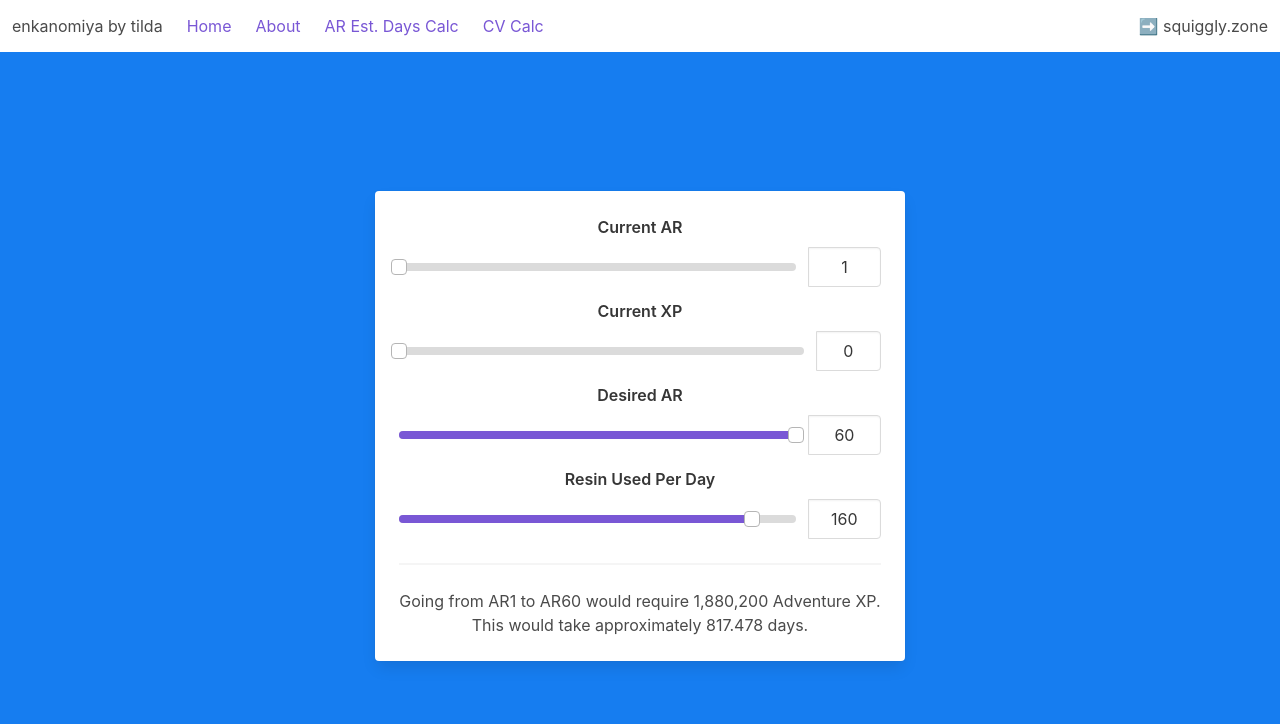
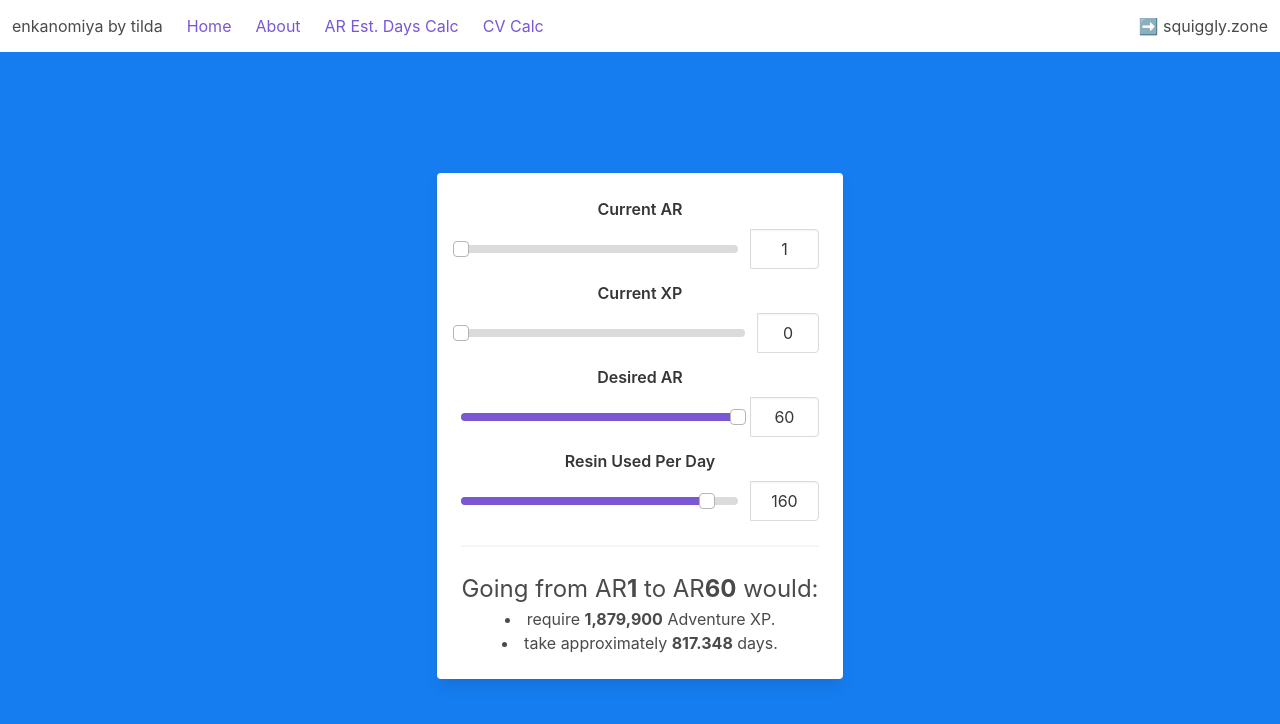
Before and after one commit to tilda/enkanomiya, a Vue app: page /ar in a window 1280 px wide. Shown: the top 724 px of the page. Built offline with nearby package versions, Linux system fonts and the light colour scheme.

Commit message:
rewrite AR calc text to some extent

```diff
--- a/src/components/TotalARDays.vue
+++ b/src/components/TotalARDays.vue
@@ -1,9 +1,25 @@
 <template>
     <div>
-        Going from AR{{ currentAR }} to AR{{ goalAR }} would require {{ getTotalXP }} Adventure XP.
-        <br/>This would take approximately {{ convertToDays() }} days.
+        <span v-if="currentAR === goalAR || currentAR > goalAR">
+            <span class="is-size-4">Seems that you're already at your goal!</span>
+            <br/>If you're not, simply just adjust the sliders above. No worries.
+        </span>
+        <span v-else>
+            <span class="is-size-4">Going from AR<b>{{ currentAR }}</b> to AR<b>{{ goalAR }}</b> would:</span>
+            <ul class="list">
+                <li>require <b>{{ getTotalXP }}</b> Adventure XP.</li>
+                <li>take approximately <b>{{ convertToDays() }}</b> days.</li>
+            </ul>
+        </span>
     </div>
 </template>
+
+<style scoped>
+    .list {
+        list-style-type: disc;
+        list-style-position: inside;
+    }
+</style>
 
 <script>
 import { default as table } from '../utils/ARTotalTable'
@@ -11,7 +27,8 @@ import { default as table } from '../utils/ARTotalTable'
 export default {
     computed: {
         getTotalXP: function() {
-            return (table[this.goalAR] - table[this.currentAR] - this.currentXP).toLocaleString()
+            // NOTE: subtracting 300 to get rid of a persistent calculation error
+            return ((table[this.goalAR] - table[this.currentAR] - this.currentXP) - 300).toLocaleString()
         }
     },
     methods: {
@@ -19,7 +36,7 @@ export default {
             let resinXP = this.resinUsed / 20 * 100
             const commsXP = 1500
             let gainPerDay = resinXP + commsXP
-            return ((table[this.goalAR] - table[this.currentAR] - this.currentXP) / gainPerDay).toLocaleString()
+            return (((table[this.goalAR] - table[this.currentAR] - this.currentXP - 300) / gainPerDay)).toLocaleString()
         }
     },
     props: {
```
